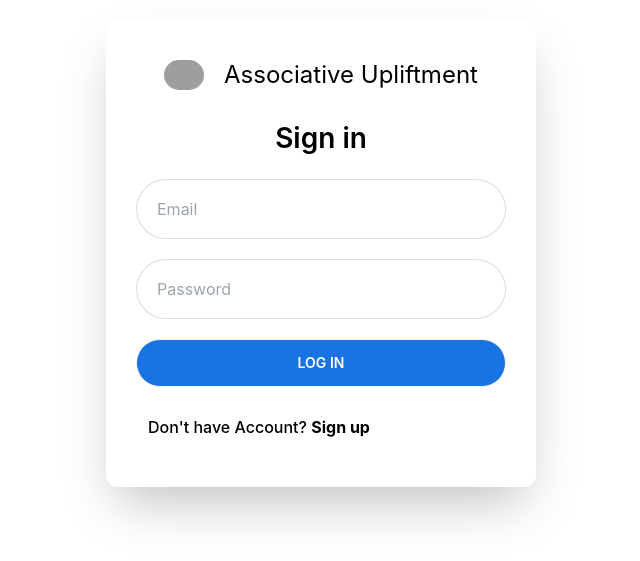
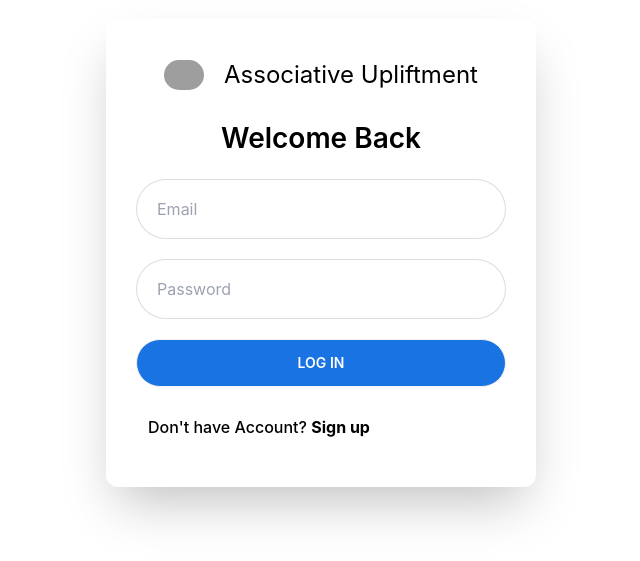
Before and after one commit to safatsaat2/associative-upliftment, a React (Vite) app: page /login in a window 1280 px wide. Shown: the part 109-670 px from the top of the page, without its empty margins (319-959 px from the left). Built offline with nearby package versions, Linux system fonts and the light colour scheme; no server answers; grey boxes are pictures that could not be loaded; a web font is replaced by a local one.

Commit message:
if user is log in navigate to dashboard

```diff
--- a/src/Layout/MainLayout.jsx
+++ b/src/Layout/MainLayout.jsx
@@ -1,15 +1,23 @@
-import { Outlet } from "react-router-dom";
+import { Outlet, useNavigate } from "react-router-dom";
 import Navbar from "../Components/Navbar";
 import UpperNav from "../Components/UpperNav";
 import NewNavbar from "../Components/NewNavbar";
-import { useState } from "react";
+import { useContext, useState } from "react";
 import Loader from "../Components/Loader";
 import { useEffect } from "react";
+import { AuthContext } from "../Provider/AuthProvider";
 
 const MainLayout = () => {
 
   const [loading, setLoading] = useState(true)
 
+  const navigate = useNavigate()
+
+  const {user} = useContext(AuthContext)
+
+  if(user){
+   return navigate("/dashboard/home")
+  }
 
   useEffect(() => {
     const timer = setTimeout(() => {
--- a/src/Page/Home/Home.jsx
+++ b/src/Page/Home/Home.jsx
@@ -1,3 +1,4 @@
+import { useContext } from "react";
 import CustomBanner2 from "../../Components/CustomBanner2";
 import CustomBanner3 from "../../Components/CustomBanner3";
 import CustomBanner4 from "../../Components/CustomBanner4";
@@ -10,8 +11,11 @@ import ExtraSection from "./ExtraSection";
 import Footer from "./Footer";
 import SignUpNow from "./SignUpNow";
 import VideoSection from "./VideoSection";
+import { AuthContext } from "../../Provider/AuthProvider";
+import { useNavigate } from "react-router-dom";
 
 const Home = () => {
+
   return (
     <div>
       <Banner />
--- a/src/Page/Login/Login.jsx
+++ b/src/Page/Login/Login.jsx
@@ -50,7 +50,7 @@ const Login = () => {
   }
   {
     return (
-      <div className="relative">
+      <div className="relative h-full lg:pt-32 bg-white">
         <div
           className={`w-full ${modal === true ? "block duration-1000" : "hidden"
             } absolute left-0 right-0 top-0 bottom-0 lg:h-[300px] mx-2 lg:w-[400px] lg:mx-auto lg:my-auto bg-slate-50 drop-shadow-2xl rounded-lg flex flex-col justify-center items-center`}
@@ -68,7 +68,7 @@ const Login = () => {
             Again Send Verification
           </button>
         </div>
-        <div className=" shadow-2xl w-[430px] lg:mt-32 mx-auto px-[30px] pt-[40px] my-10 text-black rounded-[12px]">
+        <div className=" shadow-2xl w-[430px]  mx-auto px-[30px] pt-[40px] text-black rounded-[12px]">
           <div className="">
             <div className="flex justify-center items-center gap-5">
             <img src="https://i.ibb.co/z2b0DFN/Whats-App-Image-2023-09-05-at-21-37-33.jpg" className='w-10 rounded-full' alt="" />
@@ -79,7 +79,7 @@ const Login = () => {
 
             <div className="max-w-7xl mx-auto">
               <div className="mt-[26px]">
-                <h3 className="text-[28px] font-semibold text-center">Sign in</h3>
+                <h3 className="text-[28px] font-semibold text-center">Welcome Back</h3>
 
                 <form className="text-white" onSubmit={handleSubmit(onSubmit)}>
                   <div className="form-control my-[20px]">
--- a/src/Page/SignUp.jsx/SignUp.jsx
+++ b/src/Page/SignUp.jsx/SignUp.jsx
@@ -53,8 +53,8 @@ const SignUp = () => {
   }
   {
     return (
-      <div>
-        <div className="shadow-2xl w-[430px] mx-auto px-[30px] pt-[40px] my-10 text-black rounded-[12px]">
+      <div className="py-10">
+        <div className="shadow-2xl w-[430px] mx-auto px-[30px] pt-[40px]  text-black rounded-[12px]">
           <div className="">
             <div className="flex justify-center items-center gap-5">
               <img src="https://i.ibb.co/z2b0DFN/Whats-App-Image-2023-09-05-at-21-37-33.jpg" className='w-10 rounded-full' alt="" />
--- a/src/index.css
+++ b/src/index.css
@@ -5,8 +5,6 @@
 *{
     font-family: 'inter';
     margin: 0px;
-    background-color: white;
-    color: black;
 }
 body{
     background-color: white;
```
